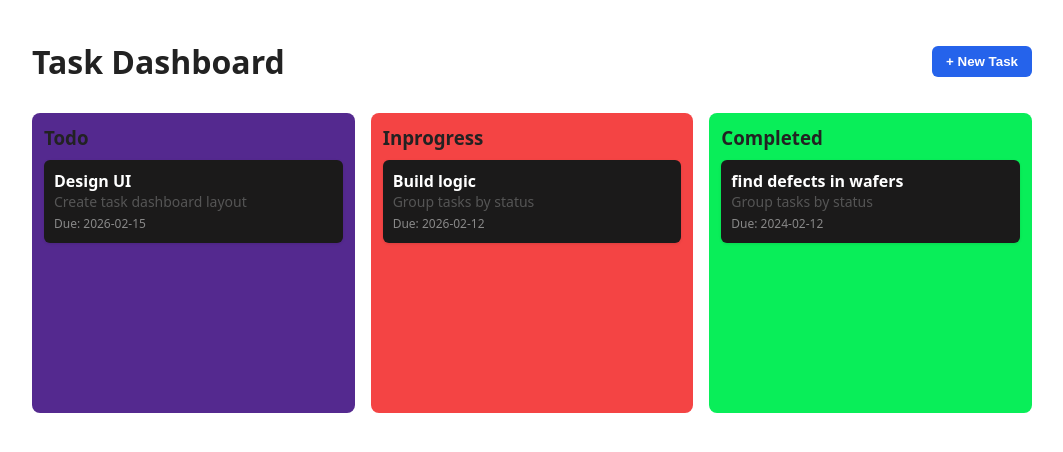
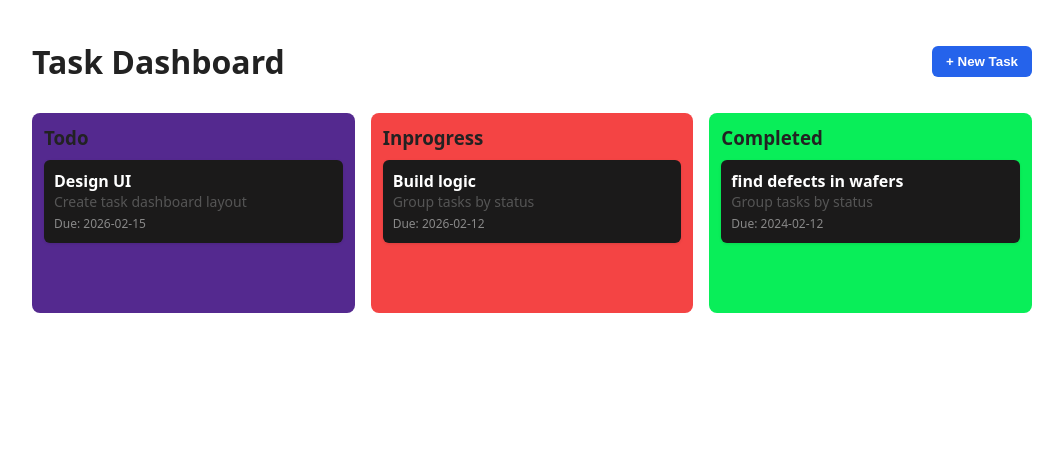
Before and after one commit to annmarytom/task-dashboard, a Vue app: page / in a window 1280 px wide. Shown: the top 452 px of the page, without its empty margins (108-1171 px from the left). Built offline with nearby package versions, Linux system fonts and the light colour scheme.

Commit message:
reduce minimum height of Task Dashboard column from 300px to 200px

```diff
--- a/src/components/TaskDashBoard.vue
+++ b/src/components/TaskDashBoard.vue
@@ -200,7 +200,7 @@ textarea {
 .column {
     padding: 12px;
     border-radius: 8px;
-    min-height: 300px;
+    min-height: 200px;
 
 }
 
```
